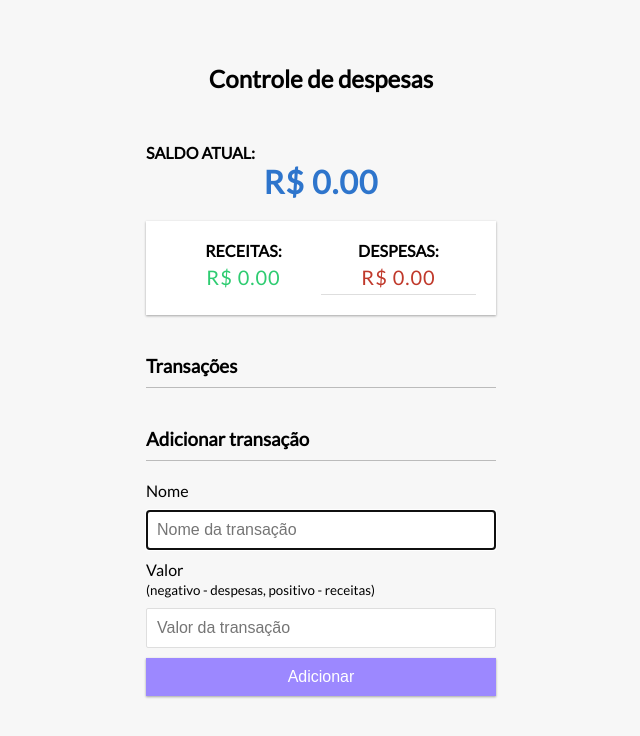
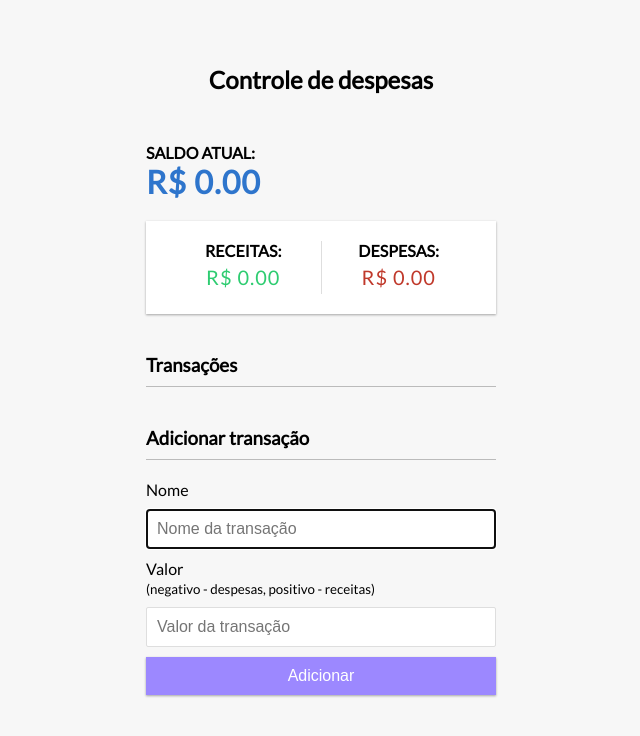
Before and after one commit to joao-code-web/controle-financeiro, a plain HTML site: page index.html in a window 1280 px wide. Shown: the whole page, without its empty margins (319-959 px from the left). Drawn offline with Linux system fonts and the light colour scheme.

Commit message:
Update style.css

```diff
--- a/style.css
+++ b/style.css
@@ -27,7 +27,6 @@ body {
 h1 {
   letter-spacing: 1px;
   margin: 0;
-  text-align: center;
   color: #2e75cc;
 }
 
@@ -56,9 +55,10 @@ h4 {
   text-align: center;
 }
 
-.inc-exp-container > div:nth-of-type(2) {
-  border-bottom: 1px solid #dedede;
+.inc-exp-container > div:first-of-type {
+  border-right: 1px solid #dedede;
 }
+
 .money {
   font-size: 20px;
   letter-spacing: 1px;
```
